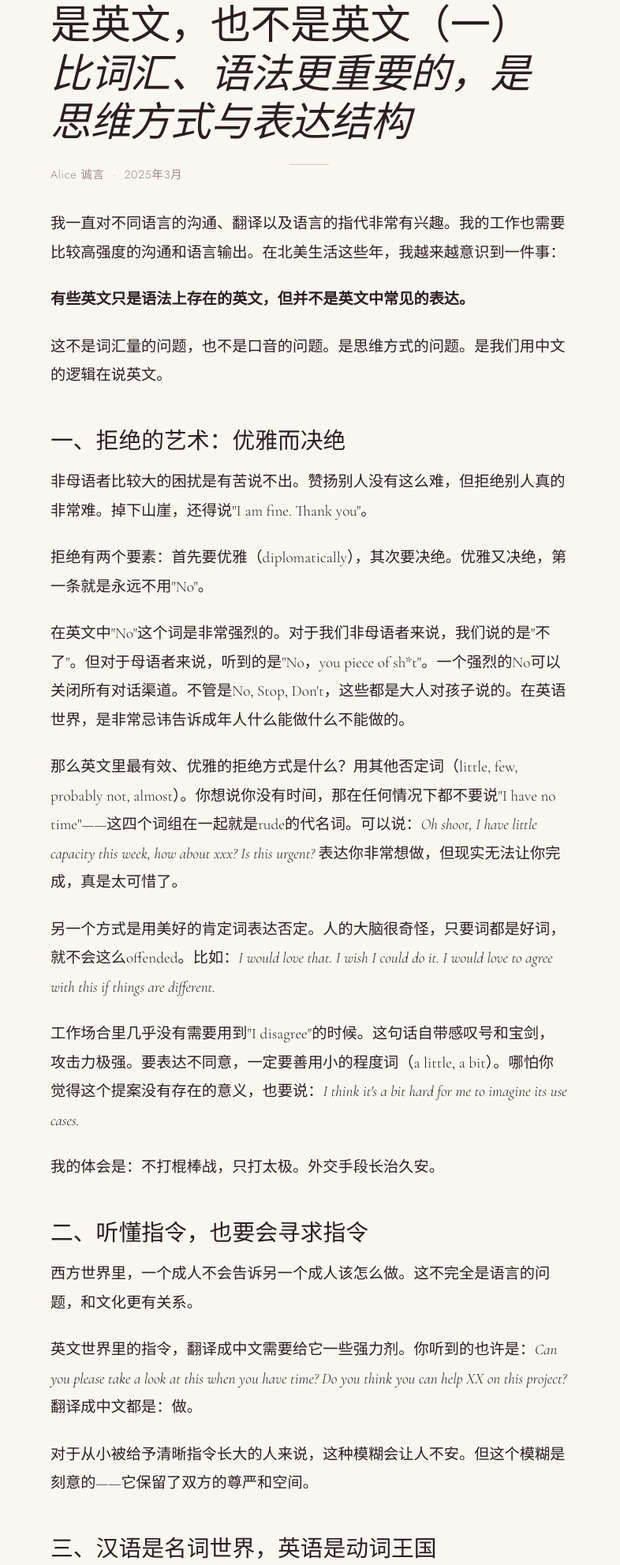
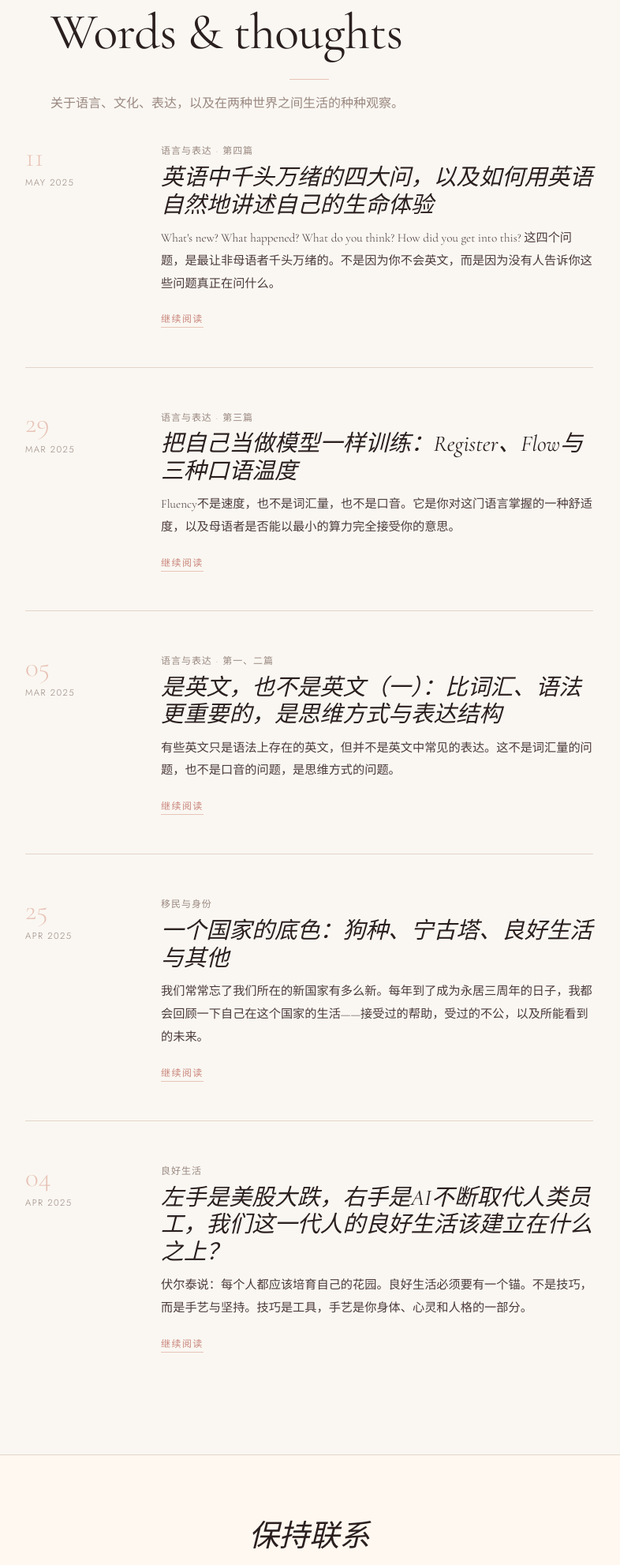
Before and after one commit to alicecreates/alicecreates.github.io, a plain HTML site: page blog/english-part-one/index.html in a window 1280 px wide. Shown: the part 195-2177 px from the top of the page at 79% size, without its empty margins (248-1034 px from the left). Drawn offline with nearby package versions, Linux system fonts and the light colour scheme; a small style sheet from the web is missing.

Commit message:
Update index.html

```diff
--- a/blog/english-part-one/index.html
+++ b/blog/english-part-one/index.html
@@ -4,12 +4,13 @@
 <head>
   <meta charset="UTF-8" />
   <meta name="viewport" content="width=device-width, initial-scale=1.0" />
-  <meta name="description" content="是英文，也不是英文（一）：比词汇、语法更重要的，是思维方式与表达结构 — Alice 诚言" />
-  <title>是英文，也不是英文（一） — Alice 诚言</title>
+  <meta name="description" content="所有文章 — Alice 诚言" />
+  <title>文章 — Alice 诚言</title>
   <link rel="preconnect" href="https://fonts.googleapis.com">
   <link rel="preconnect" href="https://fonts.gstatic.com" crossorigin>
   <link href="https://fonts.googleapis.com/css2?family=Cormorant+Garamond:ital,wght@0,300;0,400;0,500;1,300;1,400;1,500&family=Jost:wght@300;400;500&family=Noto+Sans+SC:wght@300;400;500&family=Noto+Serif+SC:wght@300;400;500&display=swap" rel="stylesheet">
   <link rel="stylesheet" href="https://cdn.jsdelivr.net/npm/lxgw-wenkai-webfont@1.7.0/style.css">
+  <link rel="stylesheet" href="/assets/css/style.css" />
   <style>
     body, p, li, td, th, input, button, textarea {
       font-family: "Jost", "Noto Sans SC", "PingFang SC", "Microsoft YaHei", sans-serif;
@@ -25,8 +26,16 @@
     .eyebrow, .nav-links a, .nav-logo, .btn, .read-more, .post-month-year, .footer-links a, .footer-copy, .footer-name {
       font-family: "Jost", "Noto Sans SC", "PingFang SC", sans-serif;
     }
+    .series-tag {
+      display: inline-block;
+      font-family: "Jost", "Noto Sans SC", sans-serif;
+      font-size: 0.75rem;
+      letter-spacing: 0.08em;
+      text-transform: uppercase;
+      color: var(--muted);
+      margin-bottom: 0.4rem;
+    }
   </style>
-  <link rel="stylesheet" href="/assets/css/style.css" />
 </head>
 <body>
 
@@ -46,173 +55,106 @@
   </div>
 </nav>
 
-<!-- POST HEADER -->
+<!-- PAGE HEADER -->
 <section style="padding: 5rem 0 2rem;">
   <div class="container content-narrow">
-    <p class="eyebrow">语言与表达系列 · 第一篇</p>
-    <h1 style="font-size: clamp(2rem, 5vw, 3.2rem); line-height: 1.2; margin: 1rem 0;">
-      是英文，也不是英文（一）<br>
-      <span style="font-style: italic; font-weight: 300;">比词汇、语法更重要的，是思维方式与表达结构</span>
-    </h1>
+    <p class="eyebrow">所有文章</p>
+    <h1>Words & thoughts</h1>
     <div class="section-divider"></div>
-    <p style="color: var(--muted); font-size: 0.9rem; font-family: 'Jost', sans-serif; letter-spacing: 0.05em;">
-      Alice 诚言 &nbsp;·&nbsp; 2025年3月
+    <p style="color: var(--muted); font-size: 1rem; margin-top: 1rem;">
+      关于语言、文化、表达，以及在两种世界之间生活的种种观察。
     </p>
   </div>
 </section>
 
-<!-- POST BODY -->
-<article style="padding: 0 0 5rem;">
-  <div class="container content-narrow" style="font-family: 'Cormorant Garamond', serif; font-size: 1.2rem; line-height: 1.9; color: var(--ink);">
+<!-- ARTICLES LIST -->
+<section style="padding: 0 0 5rem;">
+  <div class="container">
+    <div class="posts-list content-narrow">
 
-    <p>
-      我一直对不同语言的沟通、翻译以及语言的指代非常有兴趣。我的工作也需要比较高强度的沟通和语言输出。在北美生活这些年，我越来越意识到一件事：
-    </p>
+      <!-- 文章一 -->
+      <article class="post-card fade-in">
+        <div class="post-date-col">
+          <span class="post-date">11</span>
+          <span class="post-month-year">May 2025</span>
+        </div>
+        <div class="post-content-col">
+          <span class="series-tag">语言与表达 · 第四篇</span>
+          <h3><a href="/blog/english-part-one/">英语中千头万绪的四大问，以及如何用英语自然地讲述自己的生命体验</a></h3>
+          <p class="post-excerpt">
+            What's new? What happened? What do you think? How did you get into this? 这四个问题，是最让非母语者千头万绪的。不是因为你不会英文，而是因为没有人告诉你这些问题真正在问什么。
+          </p>
+          <a href="/blog/english-part-one/" class="read-more">继续阅读</a>
+        </div>
+      </article>
 
-    <p>
-      <strong>有些英文只是语法上存在的英文，但并不是英文中常见的表达。</strong>
-    </p>
+      <!-- 文章二 -->
+      <article class="post-card fade-in">
+        <div class="post-date-col">
+          <span class="post-date">29</span>
+          <span class="post-month-year">Mar 2025</span>
+        </div>
+        <div class="post-content-col">
+          <span class="series-tag">语言与表达 · 第三篇</span>
+          <h3><a href="/blog/english-part-two/">把自己当做模型一样训练：Register、Flow与三种口语温度</a></h3>
+          <p class="post-excerpt">
+            Fluency不是速度，也不是词汇量，也不是口音。它是你对这门语言掌握的一种舒适度，以及母语者是否能以最小的算力完全接受你的意思。
+          </p>
+          <a href="/blog/english-part-two/" class="read-more">继续阅读</a>
+        </div>
+      </article>
 
-    <p>
-      这不是词汇量的问题，也不是口音的问题。是思维方式的问题。是我们用中文的逻辑在说英文。
-    </p>
+      <!-- 文章三 -->
+      <article class="post-card fade-in">
+        <div class="post-date-col">
+          <span class="post-date">05</span>
+          <span class="post-month-year">Mar 2025</span>
+        </div>
+        <div class="post-content-col">
+          <span class="series-tag">语言与表达 · 第一、二篇</span>
+          <h3><a href="/blog/english-part-one/">是英文，也不是英文（一）：比词汇、语法更重要的，是思维方式与表达结构</a></h3>
+          <p class="post-excerpt">
+            有些英文只是语法上存在的英文，但并不是英文中常见的表达。这不是词汇量的问题，也不是口音的问题，是思维方式的问题。
+          </p>
+          <a href="/blog/english-part-one/" class="read-more">继续阅读</a>
+        </div>
+      </article>
 
-    <h2 style="font-size: 1.8rem; margin: 3rem 0 1rem;">一、拒绝的艺术：优雅而决绝</h2>
+      <!-- 文章四 -->
+      <article class="post-card fade-in">
+        <div class="post-date-col">
+          <span class="post-date">25</span>
+          <span class="post-month-year">Apr 2025</span>
+        </div>
+        <div class="post-content-col">
+          <span class="series-tag">移民与身份</span>
+          <h3><a href="/blog/canada-base-color/">一个国家的底色：狗种、宁古塔、良好生活与其他</a></h3>
+          <p class="post-excerpt">
+            我们常常忘了我们所在的新国家有多么新。每年到了成为永居三周年的日子，我都会回顾一下自己在这个国家的生活——接受过的帮助，受过的不公，以及所能看到的未来。
+          </p>
+          <a href="/blog/canada-base-color/" class="read-more">继续阅读</a>
+        </div>
+      </article>
 
-    <p>
-      非母语者比较大的困扰是有苦说不出。赞扬别人没有这么难，但拒绝别人真的非常难。掉下山崖，还得说"I am fine. Thank you"。
-    </p>
+      <!-- 文章五 -->
+      <article class="post-card fade-in">
+        <div class="post-date-col">
+          <span class="post-date">04</span>
+          <span class="post-month-year">Apr 2025</span>
+        </div>
+        <div class="post-content-col">
+          <span class="series-tag">良好生活</span>
+          <h3><a href="/blog/good-life-anchor/">左手是美股大跌，右手是AI不断取代人类员工，我们这一代人的良好生活该建立在什么之上？</a></h3>
+          <p class="post-excerpt">
+            伏尔泰说：每个人都应该培育自己的花园。良好生活必须要有一个锚。不是技巧，而是手艺与坚持。技巧是工具，手艺是你身体、心灵和人格的一部分。
+          </p>
+          <a href="/blog/good-life-anchor/" class="read-more">继续阅读</a>
+        </div>
+      </article>
 
-    <p>
-      拒绝有两个要素：首先要优雅（diplomatically），其次要决绝。优雅又决绝，第一条就是永远不用"No"。
-    </p>
-
-    <p>
-      在英文中"No"这个词是非常强烈的。对于我们非母语者来说，我们说的是"不了"。但对于母语者来说，听到的是"No，you piece of sh*t"。一个强烈的No可以关闭所有对话渠道。不管是No, Stop, Don't，这些都是大人对孩子说的。在英语世界，是非常忌讳告诉成年人什么能做什么不能做的。
-    </p>
-
-    <p>
-      那么英文里最有效、优雅的拒绝方式是什么？用其他否定词（little, few, probably not, almost）。你想说你没有时间，那在任何情况下都不要说"I have no time"——这四个词组在一起就是rude的代名词。可以说：<em>Oh shoot, I have little capacity this week, how about xxx? Is this urgent?</em> 表达你非常想做，但现实无法让你完成，真是太可惜了。
-    </p>
-
-    <p>
-      另一个方式是用美好的肯定词表达否定。人的大脑很奇怪，只要词都是好词，就不会这么offended。比如：<em>I would love that. I wish I could do it. I would love to agree with this if things are different.</em>
-    </p>
-
-    <p>
-      工作场合里几乎没有需要用到"I disagree"的时候。这句话自带感叹号和宝剑，攻击力极强。要表达不同意，一定要善用小的程度词（a little, a bit）。哪怕你觉得这个提案没有存在的意义，也要说：<em>I think it's a bit hard for me to imagine its use cases.</em>
-    </p>
-
-    <p>
-      我的体会是：不打棍棒战，只打太极。外交手段长治久安。
-    </p>
-
-    <h2 style="font-size: 1.8rem; margin: 3rem 0 1rem;">二、听懂指令，也要会寻求指令</h2>
-
-    <p>
-      西方世界里，一个成人不会告诉另一个成人该怎么做。这不完全是语言的问题，和文化更有关系。
-    </p>
-
-    <p>
-      英文世界里的指令，翻译成中文需要给它一些强力剂。你听到的也许是：<em>Can you please take a look at this when you have time? Do you think you can help XX on this project?</em> 翻译成中文都是：做。
-    </p>
-
-    <p>
-      对于从小被给予清晰指令长大的人来说，这种模糊会让人不安。但这个模糊是刻意的——它保留了双方的尊严和空间。
-    </p>
-
-    <h2 style="font-size: 1.8rem; margin: 3rem 0 1rem;">三、汉语是名词世界，英语是动词王国</h2>
-
-    <p>
-      汉语为母语的人讲英文有两个非常常见的问题：一个是无起伏的"酷酷"英文，一个是充满名词的长语句英文。两者的结果都是母语者听了打问号。
-    </p>
-
-    <p>
-      我在生活中观察到的模式是这样的：
-    </p>
-
-    <p>
-      汉语的表达习惯：<strong>形容词1形容词2形容词3的名词</strong>。逻辑是：你听我说，很重要的东西在最后，我先给你讲这个东西的特征。不突出"我"，不突出动作，更多是描述。
-    </p>
-
-    <p>
-      英语的表达习惯：<strong>人物 + 动词 + 名词 + which + 动词 + 名词</strong>。逻辑是：我观察到一个重要的东西，它有以下特征。先把重点放出来，再慢慢解释。
-    </p>
-
-    <p>
-      举一个具体的例子。"我跟他是初中同班同学"，我们很自然地会说"We were classmates"。但英语母语者说的是"We went to the same school"——关键词是动词go，而不是名词classmates。
-    </p>
-
-    <p>
-      再比如"AI的能力"，我们很容易说"AI's capability"。但更常见、动感一些的表达是"What AI is capable of doing"，或者"pushing AI to its limits"——关键词是动词capable和push，而不是名词capability。
-    </p>
-
-    <p>
-      这不只是翻译上的差别，是不同生活经历投射到语言上形成的不同表达逻辑。所以用图像记忆出发、而非文字翻译出发讲外语，会更有效——"我和她一起走进同一所学校的画面"，比"我和她是同学"的直接翻译更有用。
-    </p>
-
-    <h2 style="font-size: 1.8rem; margin: 3rem 0 1rem;">四、美妙的corporate词汇</h2>
-
-    <p>
-      在职场里，有些不可明说的事，需要用corporate词汇来处理。几个好用的：
-    </p>
-
-    <p>
-      <strong>Sustainable。</strong>当你已经连轴转很长时间，不太扛得住，千万不要说"I am exhausted"。说"I think the way it is now is not really sustainable"。
-    </p>
-
-    <p>
-      <strong>Challenging。</strong>当一件事很难，"challenging"是中性偏正面的，"difficult"几乎不存在于口语，"overwhelming"是说你认输了。
-    </p>
-
-    <p>
-      <strong>Improvement。</strong>永远不说现在的东西是垃圾，而说"有提升的空间"。没有时间和资源提升？那就说"continuous improvement"。
-    </p>
-
-    <h2 style="font-size: 1.8rem; margin: 3rem 0 1rem;">五、容易被误会的自我认知</h2>
-
-    <p>
-      汉语母语者的英文很多时候过于"谦虚"，着急给自己定性。"I'm not a professional coder. I'm not very technical. I'm not very good at…"
-    </p>
-
-    <p>
-      在英语文化的语境里，这些话的杀伤力远超你的想象。母语者很少露底牌——更多是fake it till make it。你几乎不会听到"I'm not a good dad"。一般都是"I'm an awesome dad. I'm killing it."
-    </p>
-
-    <p>
-      如果你真的需要传达这样的信息，可以说"I'm still learning to teach. I'm new to this."——代表有一天你会很擅长，而不是你已经定性了自己。
-    </p>
-
-    <p>
-      Nobody wants your negativity. So keep it positive.
-    </p>
-
-    <h2 style="font-size: 1.8rem; margin: 3rem 0 1rem;">六、思想的深度与语言的落差</h2>
-
-    <p>
-      一个朋友曾经对我说：学历很出色，但一开口像小学生，而本人却浑然不知。这种思想深度与语言表达之间的落差，是很多人最大的痛点。
-    </p>
-
-    <p>
-      落差的原因之一，是常见表达的偏差。当我们的表达有偏差，对方在很小的地方一直耗费算力，就没有精力真正被我们的想法所说服。
-    </p>
-
-    <p>
-      人的大脑会更倾向于信任"高级"的语言表达——如果这个人的语言能力很强，大脑默认她的思考和能力也很强。我们可以要求自己对别人的语言更宽容，但不能要求遇到的每一个人都对我们宽容。
-    </p>
-
-    <p>
-      所以准确的常见表达非常重要。你想让对方把算力都放在你的核心观点上，而不是被那些铺垫所消耗。
-    </p>
-
-    <div style="border-top: 1px solid var(--border); margin-top: 4rem; padding-top: 2rem; font-size: 1rem; color: var(--muted); font-family: 'Jost', sans-serif;">
-      <p>这是"是英文，也不是英文"系列的第一篇。</p>
-      <p>第二篇讲Register、Flow与训练方法，包括如何用美剧系统地建立语感。</p>
-      <a href="/blog/" class="read-more" style="margin-top: 1rem; display: inline-block;">← 回到所有文章</a>
     </div>
-
   </div>
-</article>
+</section>
 
 <!-- NEWSLETTER -->
 <section class="newsletter-strip">
```
